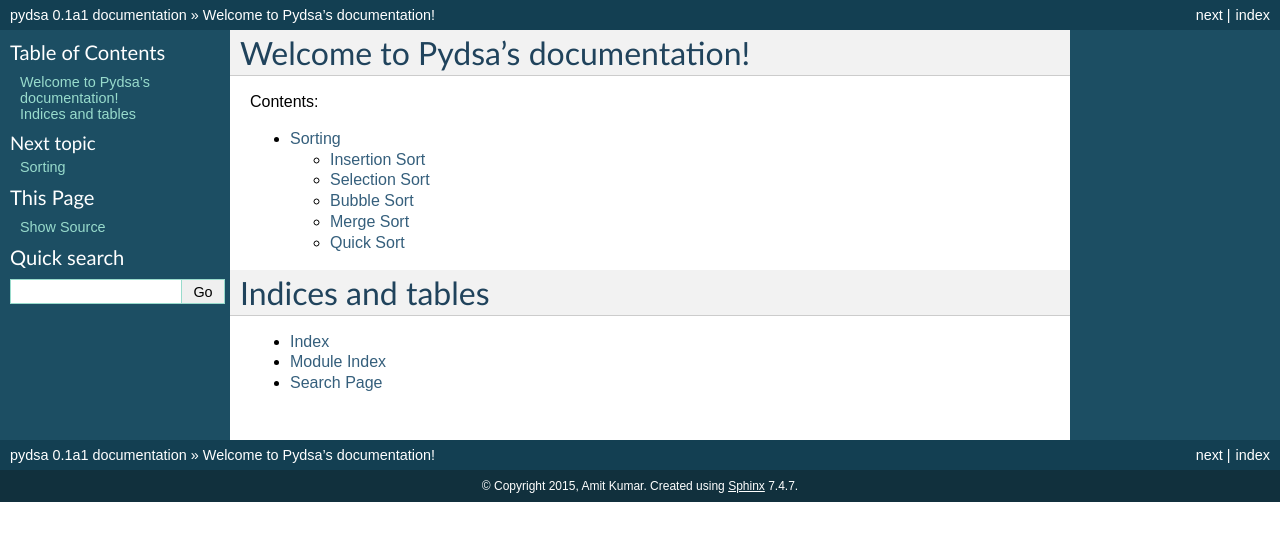
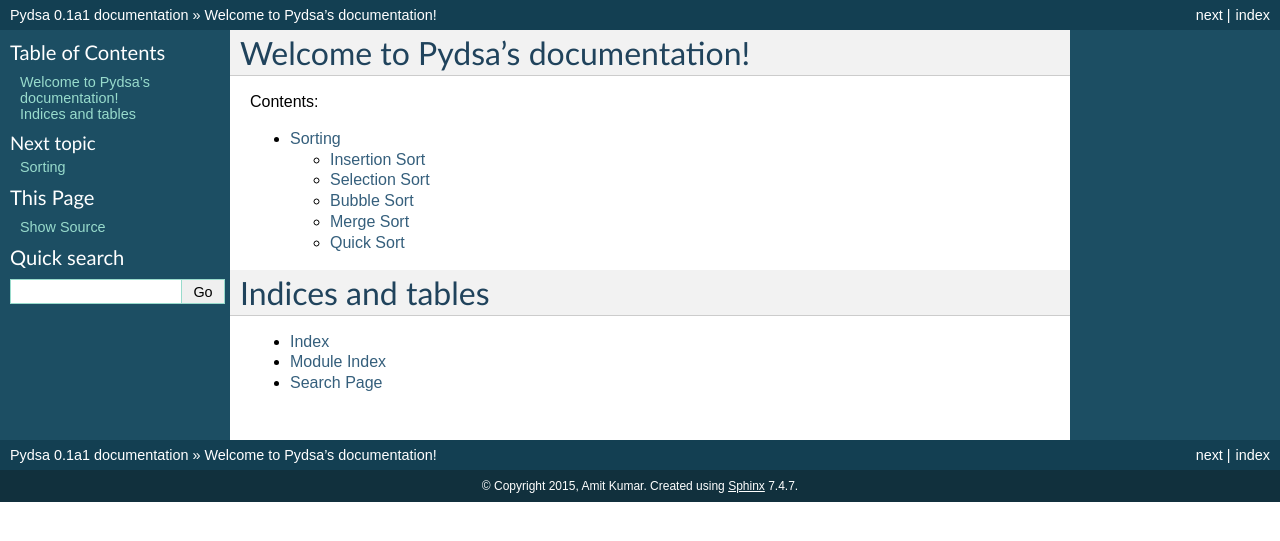
Before and after one commit to pydsa/pydsa, a Sphinx documentation site: the page built from docs/source/index.rst, in a window 1280 px wide. Shown: the top 541 px of the page. Built offline with Sphinx 7.4.7, drawn with Linux system fonts in a browser that asks for light colours.

Commit message:
Fix Error for python3.2

```diff
--- a/docs/source/conf.py
+++ b/docs/source/conf.py
@@ -48,8 +48,8 @@
 master_doc = 'index'
 
 # General information about the project.
-project = u'pydsa'
-copyright = u'2015, Amit Kumar'
+project = 'Pydsa'
+copyright = '2015, Amit Kumar'
 
 # The version info for the project you're documenting, acts as replacement for
 # |version| and |release|, also used in various other places throughout the
@@ -220,8 +220,8 @@
 # (source start file, target name, title,
 #  author, documentclass [howto, manual, or own class]).
 latex_documents = [
-  ('index', 'pydsa.tex', u'pydsa Documentation',
-   u'Amit Kumar', 'manual'),
+  ('index', 'pydsa.tex', 'Pydsa Documentation',
+   'Amit Kumar', 'manual'),
 ]
 
 # The name of an image file (relative to this directory) to place at the top of
@@ -250,8 +250,8 @@
 # One entry per manual page. List of tuples
 # (source start file, name, description, authors, manual section).
 man_pages = [
-    ('index', 'pydsa', u'pydsa Documentation',
-     [u'Amit Kumar'], 1)
+    ('index', 'pydsa', 'Pydsa Documentation',
+     ['Amit Kumar'], 1)
 ]
 
 # If true, show URL addresses after external links.
@@ -264,8 +264,8 @@
 # (source start file, target name, title, author,
 #  dir menu entry, description, category)
 texinfo_documents = [
-  ('index', 'pydsa', u'pydsa Documentation',
-   u'Amit Kumar', 'pydsa', 'One line description of project.',
+  ('index', 'pydsa', 'Pydsa Documentation',
+   'Amit Kumar', 'pydsa', 'One line description of project.',
    'Miscellaneous'),
 ]
 
```
